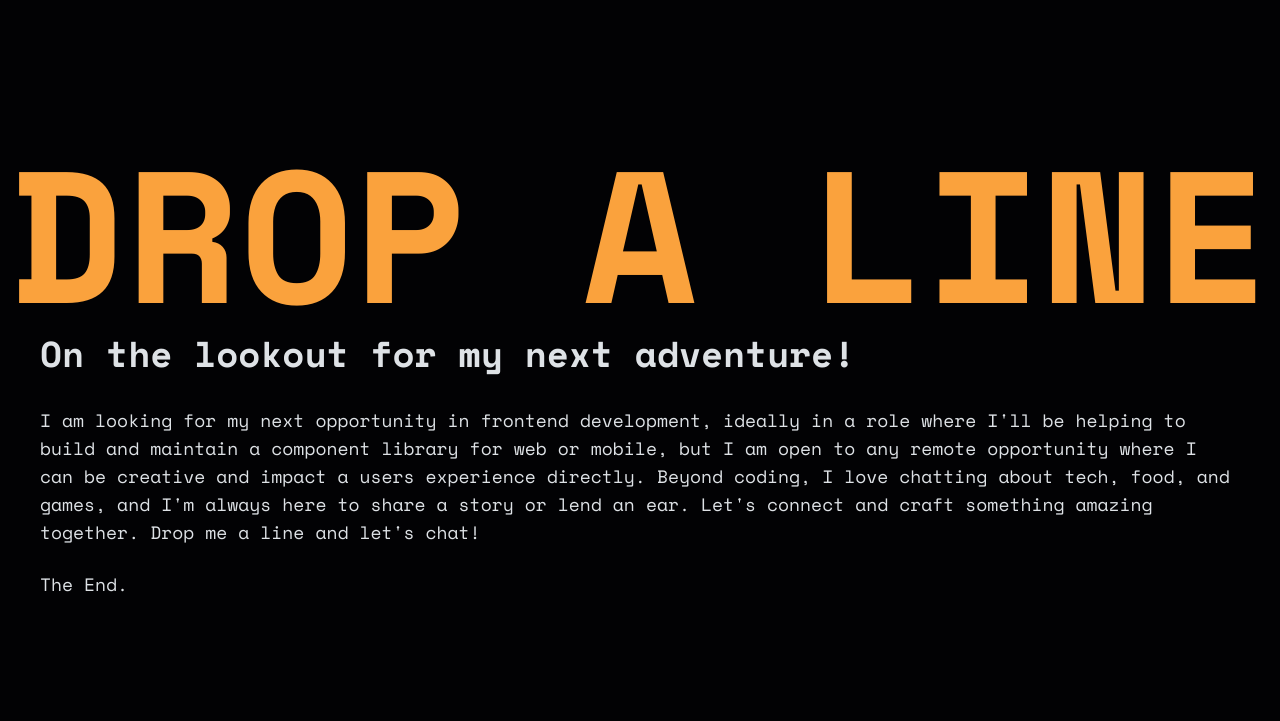
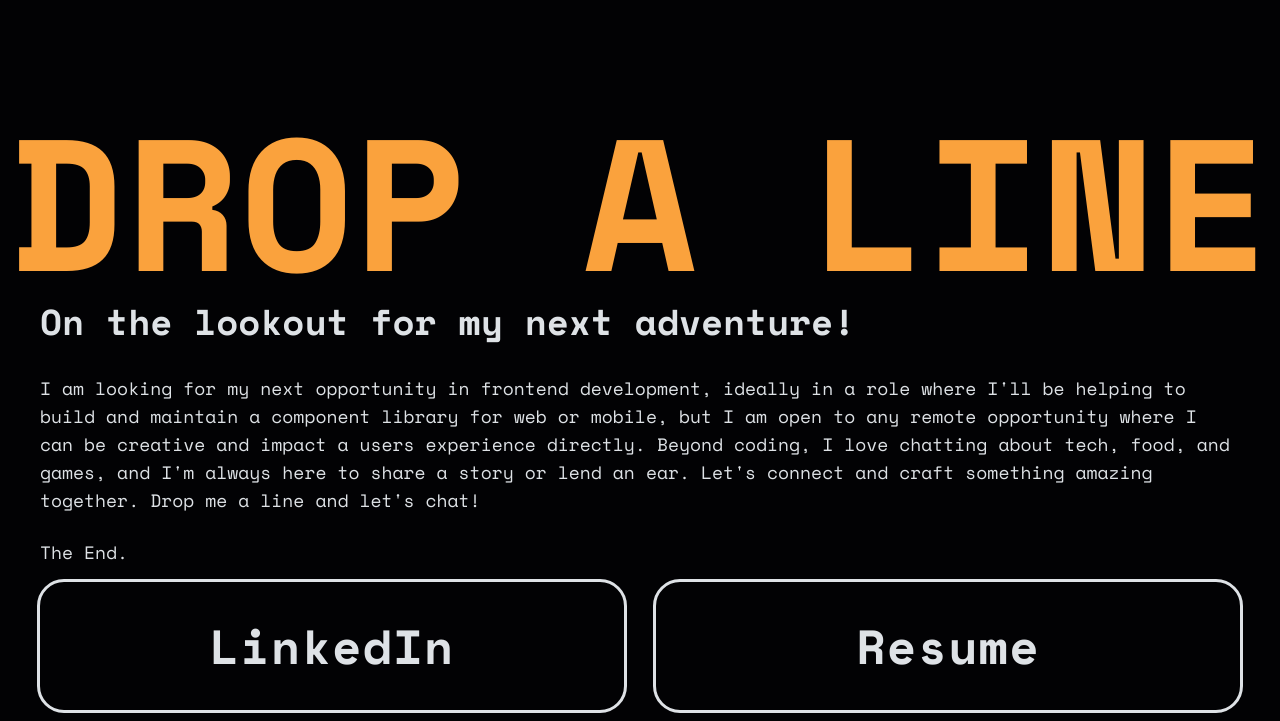
Before and after one commit to GSometimes/portfolio-redesign-again, a React (Vite) app: page / in a window 1280 px wide. Shown: the part 4850-5571 px from the top of the page. Built offline with nearby package versions, Linux system fonts and the light colour scheme.

Commit message:
moar adjustments

```diff
--- a/src/views/Contact.tsx
+++ b/src/views/Contact.tsx
@@ -6,7 +6,7 @@ const Contact = () => {
   return (
     <section
       id='contact'
-      className='text-silver min-h-screen flex flex-col gap-4 sm:gap-8 font-monospace py-8'
+      className='text-silver min-h-screen flex flex-col gap-4 sm:gap-8 font-monospace'
     >
       <div className='w-full h-full flex flex-col items-start justify-center gap-2 sm:gap-4'>
         <div className='w-full px-2'>
@@ -21,7 +21,7 @@ const Contact = () => {
               },
             }}
           />
-          <div className='flex flex-col gap-6 max-w-[1280px] px-4 sm:px-6 lg:px-8 text-sm sm:text-base md:text-lg mb-32'>
+          <div className='flex flex-col gap-6 max-w-[1280px] px-4 sm:px-6 lg:px-8 text-sm sm:text-base md:text-lg mb-4'>
             <div className='font-bold text-lg sm:text-2xl lg:text-4xl my-2'>
               <Paragraph text={'On the lookout for my next adventure!'} />
             </div>
```
